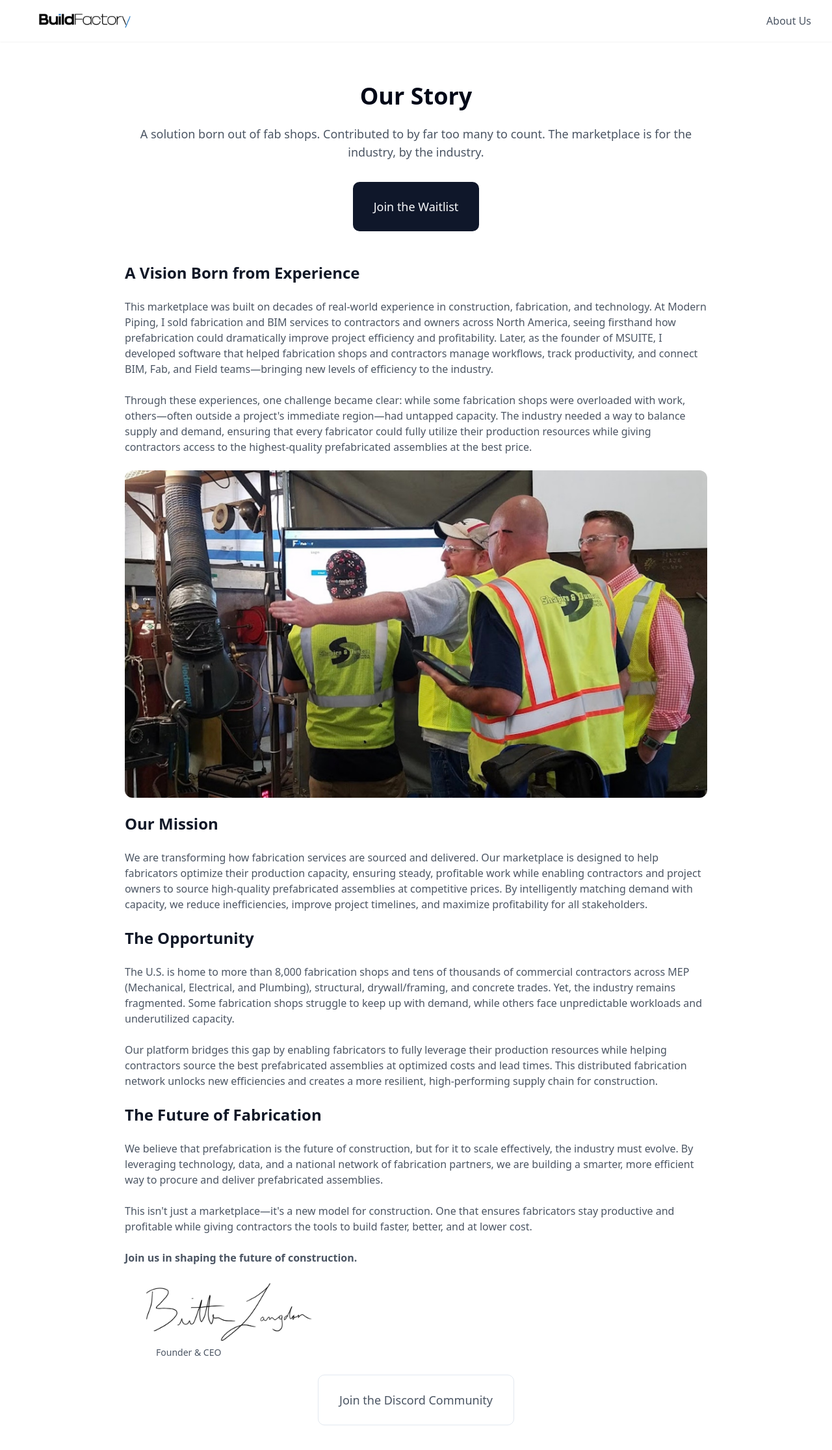
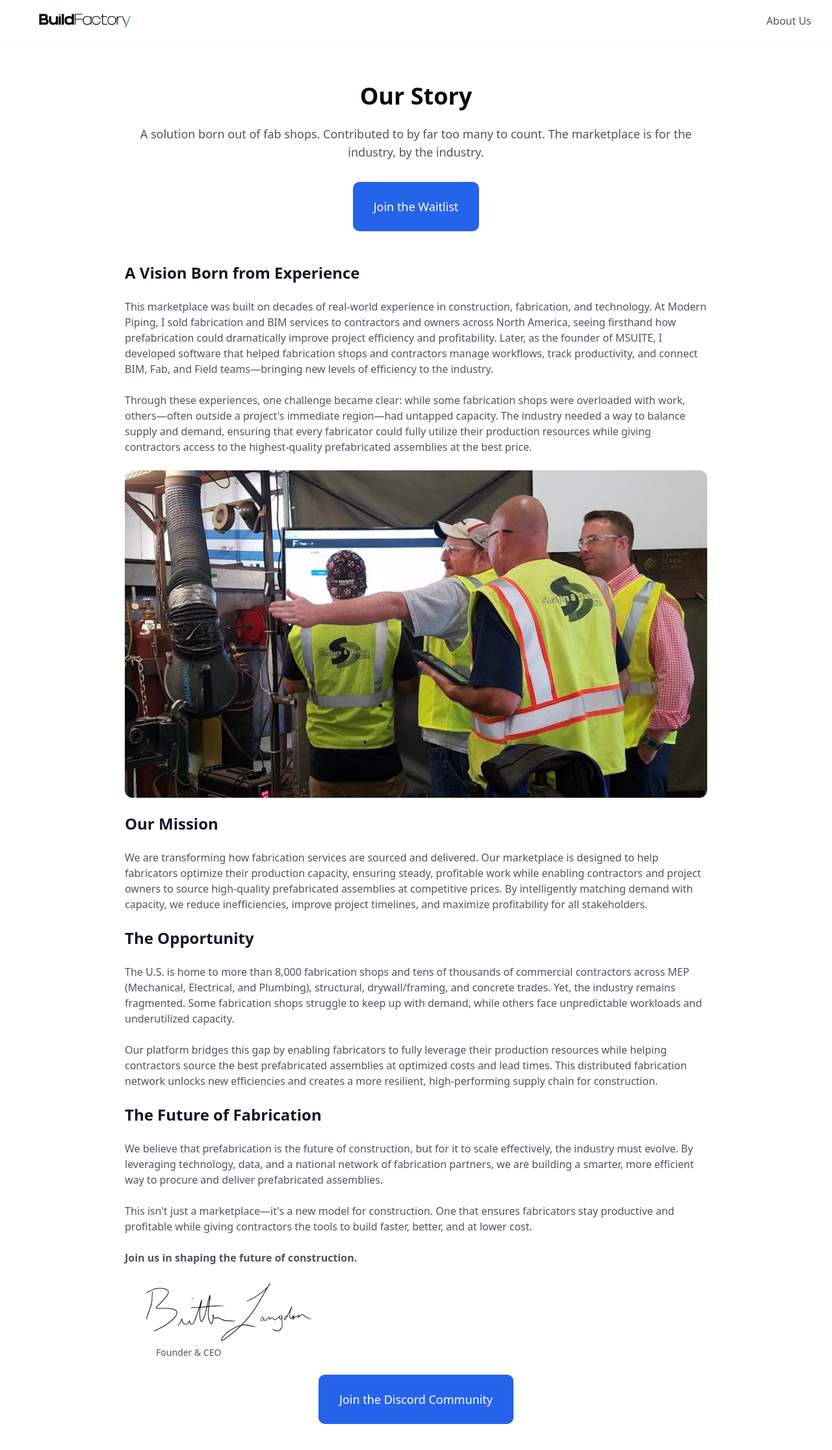
Before and after one commit to blangdon1004/buildfactory-waitlist, a React (Vite) app: page /about in a window 1280 px wide. Shown: the top 2232 px of the page at 65% size. Built offline with nearby package versions, Linux system fonts and the light colour scheme.

Commit message:
Match hero page button styles
Match the color and style of the buttons on the hero section to other buttons in the application.

```diff
--- a/src/pages/AboutUs.tsx
+++ b/src/pages/AboutUs.tsx
@@ -29,7 +29,7 @@ const AboutUs = () => {
             </p>
             <div className="flex justify-center mb-12">
               <Button
-                className="text-lg px-8 py-6 h-auto"
+                className="text-lg px-8 py-6 h-auto bg-blue-600 hover:bg-blue-700 text-white"
                 onClick={() => window.location.href = '/'}
               >
                 Join the Waitlist
@@ -89,8 +89,8 @@ const AboutUs = () => {
 
             <div className="flex justify-center mt-12">
               <Button
-                variant="outline"
-                className="text-lg px-8 py-6 h-auto"
+                variant="secondary"
+                className="text-lg px-8 py-6 h-auto bg-blue-600 hover:bg-blue-700 text-white"
                 onClick={() => window.open('https://discord.com/channels/1119885301872070706/1280461670979993613', '_blank')}
               >
                 Join the Discord Community
```
